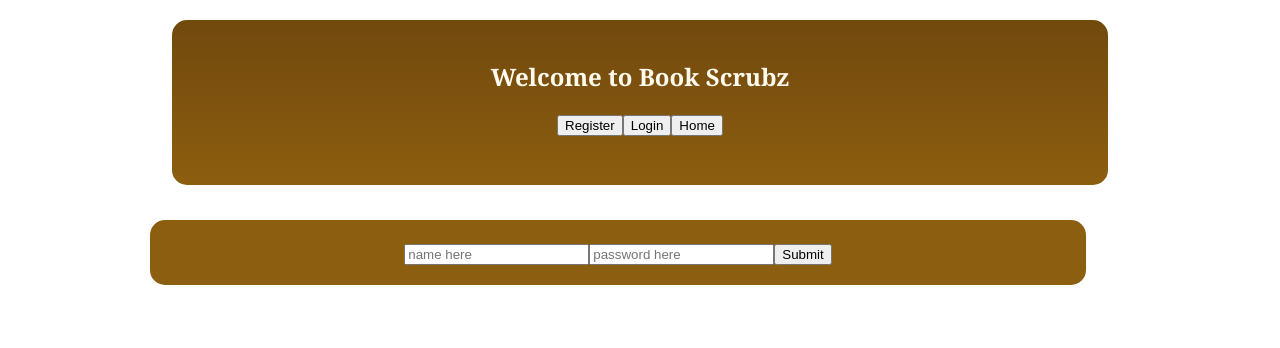
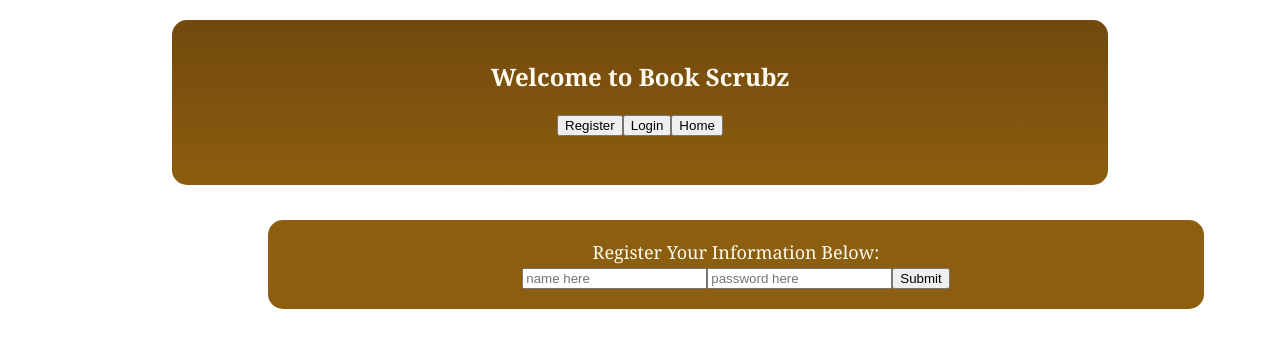
Before and after one commit to sea-golden-bears-2017/react-is-awesome, a React (Create React App) app: page / in a window 1280 px wide. Both pictures are taken after a click on the button "Register". Shown: the top 348 px of the page. Built offline with nearby package versions, Linux system fonts and the light colour scheme; no server answers.

Commit message:
Refactor Session with Paul

```diff
--- a/src/App.css
+++ b/src/App.css
@@ -22,7 +22,7 @@
   margin: 20px auto;
   border-radius: 15px;
   color: #fefaee;
-  position: fixed;
+  position: absolute;
   top: 200px;
-  left: 150px;
+  left: 268px;
 }
--- a/src/book-container.js
+++ b/src/book-container.js
@@ -8,7 +8,6 @@ class BookContainer extends Component {
       <div>
         <BookList />
       </div>
-
     )
   }
 }
--- a/src/book-list.js
+++ b/src/book-list.js
@@ -8,9 +8,10 @@ class BookList extends Component {
     super();
     this.state = {
       allBooks: null,
-    }
+    };
   }
-  getBooks() {
+
+  componentWillMount() {
     let bookList = null;
     $.ajax({
       url: 'http://localhost:3000/books/',
@@ -18,24 +19,24 @@ class BookList extends Component {
       crossDomain: true,
       xhrFields: { withCredentials: true }
     }).done((response) => {
-      return bookList = (
+       bookList = (
         response.map((book) => {
           return (
-            <Book bookInfo={book} />
+            <Book bookInfo={book} key={book.id}/>
           )
         })
       );
+      this.setState({
+        allBooks: bookList,
+      })
     });
-    debugger;
   }
-  // renderBooks(){
-  //
-  // }
+
   render() {
-
     return (
       <div>
-        {this.getBooks()}
+        <h1>Here's All The Books We Got. . . </h1>
+        {this.state.allBooks}
       </div>
 
     )
--- a/src/book.js
+++ b/src/book.js
@@ -5,11 +5,9 @@ class Book extends Component {
 
   render() {
     return (
-
-      <div>
+      <div className="one-book">
         {this.props.bookInfo.title}
       </div>
-
     )
   }
 }
--- a/src/login-form.js
+++ b/src/login-form.js
@@ -51,6 +51,7 @@ class LogInForm extends Component {
   render() {
     return (
       <div>
+        Please Login:
         <form className="login-form" onSubmit={(e) => this.sendLogin(e)}>
           <input type="text" name="name" ref="loginName" placeholder="name here" onChange={this.handleNameChange.bind(this)} />
           <input type="password" name="password" ref="loginPassword" placeholder="password here" onChange={this.handlePasswordChange.bind(this)} />
--- a/src/main-container.js
+++ b/src/main-container.js
@@ -6,7 +6,6 @@ class MainContainer extends Component {
     return (
       <div>
         {this.props.content}
-
       </div>
     );
   }
--- a/src/page-content.js
+++ b/src/page-content.js
@@ -15,16 +15,16 @@ class PageContent extends Component {
         buttons: ['Register', 'Login', 'Home'],
       },
       mainContainer: {
-        content: null,
+        content: <HomePage />,
       },
       user: {
         userId: null,
       }
     }
   }
-  handlePostLogin(page, loggedInUser){
-    const homepage = <HomePage handlePostLogin={this.handlePostLogin}/>;
-    page.setState( {
+  handlePostLogin(loggedInUser){
+    const homepage = <HomePage />;
+    this.setState( {
       navbar: {
         buttons: ['Logout', 'Home'],
       },
@@ -38,7 +38,7 @@ class PageContent extends Component {
   }
 
   handleClick(i){
-    const registrationForm = <RegistrationForm handlePostLogin={this.handlePostLogin} pageRef={this} />;
+    const registrationForm = <RegistrationForm handlePostLogin={(id) => this.handlePostLogin(id) } pageRef={this} />;
     const loginForm = <LogInForm handlePostLogin={this.handlePostLogin} pageRef={this} />;
     const homepage = <HomePage handlePostLogin={this.handlePostLogin}/>;
     let stateVariable = null;
--- a/src/registration-form.js
+++ b/src/registration-form.js
@@ -51,7 +51,7 @@ class RegistrationForm extends Component {
         crossDomain: true,
         xhrFields: { withCredentials: true }
       }).done((successfulSession) => {
-        form.props.handlePostLogin(this.props.pageRef, successfulSession);
+        form.props.handlePostLogin(successfulSession);
       })
     })
     // Reset registration fields
@@ -62,6 +62,7 @@ class RegistrationForm extends Component {
   render() {
     return (
       <div>
+        Register Your Information Below:
         <form className="reggieform" onSubmit={(e) => this.sendRegistration(e)}>
           <input type="text" name="name" ref="registrationName" placeholder="name here" onChange={this.handleNameChange.bind(this)} />
           <input type="password" name="password" ref="registrationPassword" placeholder="password here" onChange={this.handlePasswordChange.bind(this)} />
```
